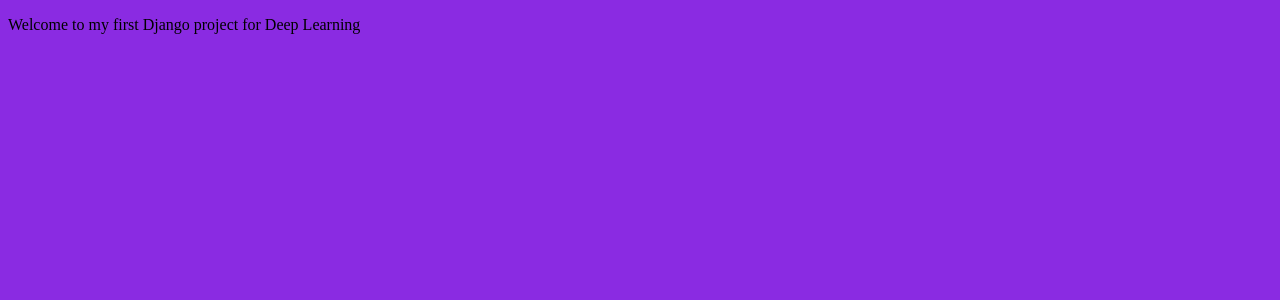
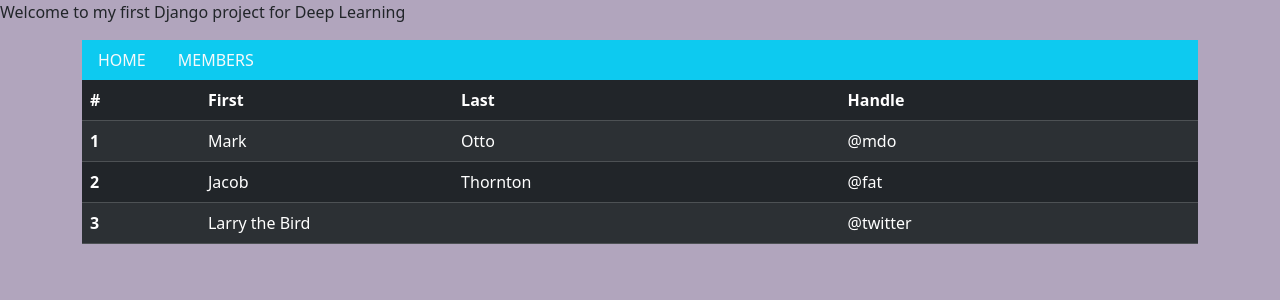
Before and after one commit to abdulbariks/DjangoPractice, a Django app: page /deep/ in a window 1280 px wide. Shown: the top 300 px of the page. Run offline with Django 5.2, Linux system fonts and the light colour scheme; some libraries are stand-ins or nearby versions.

Commit message:
Install Bootstrap 5 in Django project

```diff
--- a/DjangoPractice/DjangoPractice/settings.py
+++ b/DjangoPractice/DjangoPractice/settings.py
@@ -43,6 +43,7 @@ INSTALLED_APPS = [
     'django.contrib.staticfiles',
     'machineLearning',
     'deepLearning',
+    'bootstrap5',
 ]
 
 MIDDLEWARE = [
--- a/DjangoPractice/Static/CSS/deepLearning.css
+++ b/DjangoPractice/Static/CSS/deepLearning.css
@@ -1,3 +1,3 @@
 body {
-  background-color: blueviolet;
+  background-color: rgb(177, 165, 189);
 }
--- a/DjangoPractice/templates/deepLearning/deepLearning.html
+++ b/DjangoPractice/templates/deepLearning/deepLearning.html
@@ -1,9 +1,50 @@
 {% load static %}
 <!DOCTYPE html>
+<title>Deep Learning</title>
+{% load bootstrap5 %} {% bootstrap_css %} {% bootstrap_javascript %}
 
 <link rel="stylesheet" href="{% static 'CSS/deepLearning.css' %}" />
 <html>
   <body>
     <p>Welcome to my first Django project for Deep Learning</p>
+    <div class="container">
+      <ul class="nav bg-info">
+        <li class="nav-item">
+          <a class="nav-link link-light" href="/">HOME</a>
+        </li>
+        <li class="nav-item">
+          <a class="nav-link link-light" href="/members">MEMBERS</a>
+        </li>
+      </ul>
+      <table class="table table-dark table-striped">
+        <thead>
+          <tr>
+            <th scope="col">#</th>
+            <th scope="col">First</th>
+            <th scope="col">Last</th>
+            <th scope="col">Handle</th>
+          </tr>
+        </thead>
+        <tbody>
+          <tr>
+            <th scope="row">1</th>
+            <td>Mark</td>
+            <td>Otto</td>
+            <td>@mdo</td>
+          </tr>
+          <tr>
+            <th scope="row">2</th>
+            <td>Jacob</td>
+            <td>Thornton</td>
+            <td>@fat</td>
+          </tr>
+          <tr>
+            <th scope="row">3</th>
+            <td colspan="2">Larry the Bird</td>
+            <td>@twitter</td>
+          </tr>
+        </tbody>
+      </table>
+    </div>
   </body>
 </html>
```
Also changed, not shown: README.md.
